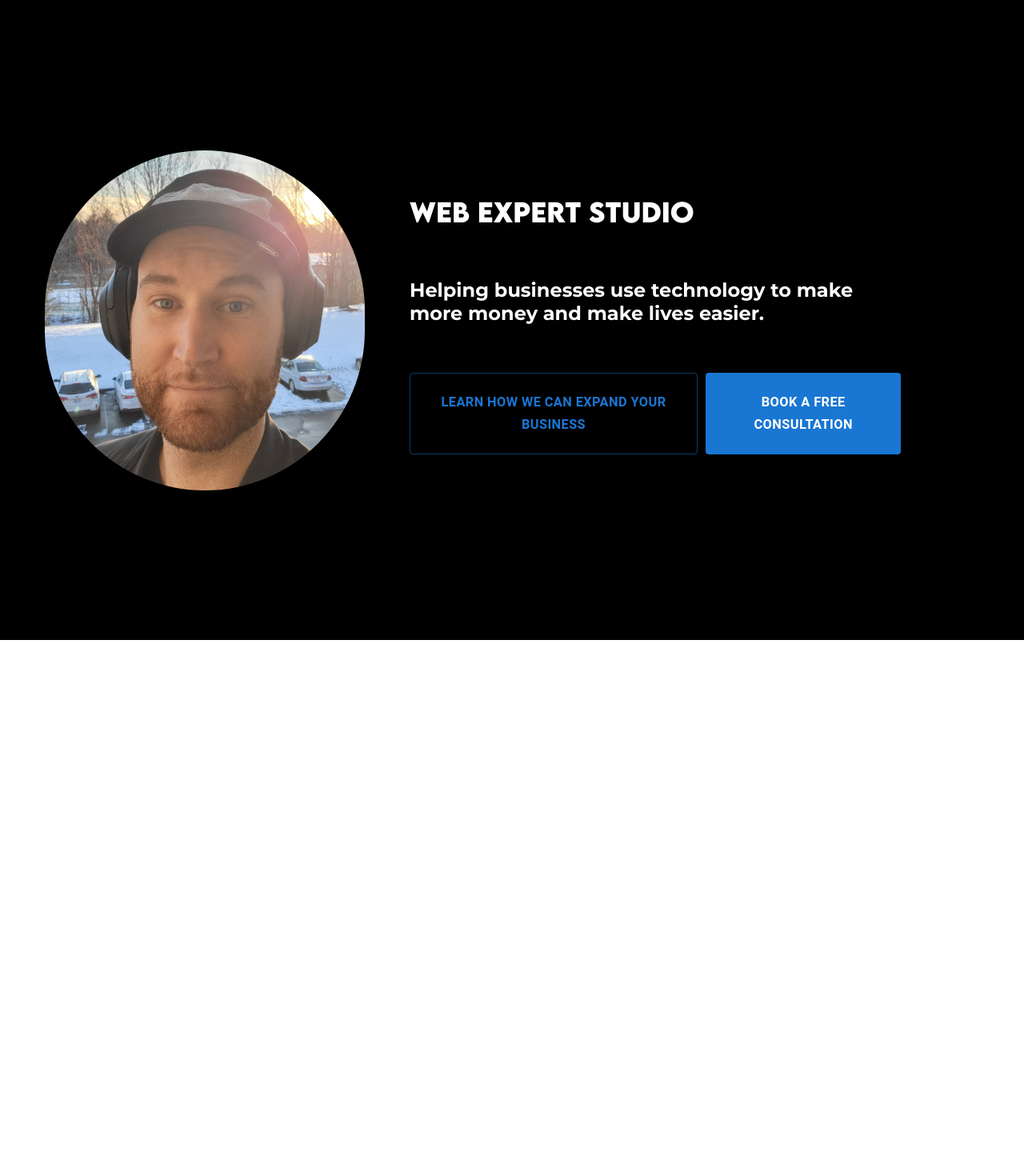
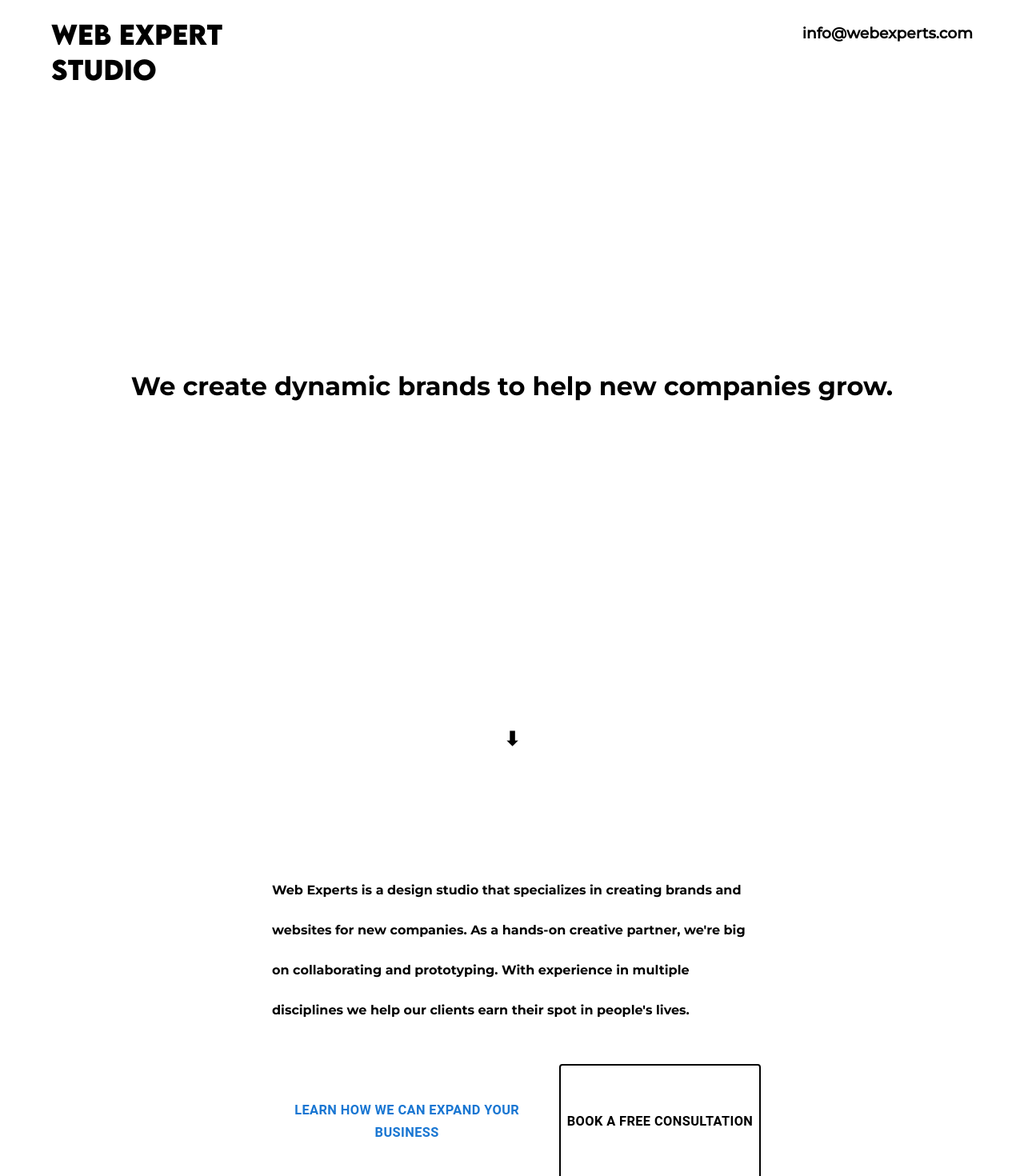
Before and after one commit to CodeJonesW/Wills_Blog, a Next.js app: page / in a window 1280 px wide. Shown: the top 1470 px of the page at 80% size. Before the commit the page ends 800 px from the top, so only its background shows below. Built offline with nearby package versions, Linux system fonts and the light colour scheme.

Commit message:
primary and secondary buttons

```diff
--- a/components/shared/card-modal.tsx
+++ b/components/shared/card-modal.tsx
@@ -6,7 +6,7 @@
 import {
   MonterratBold,
   MonterratMedium,
-  StyledButton,
+  PrimaryButton,
   UnshrinkableDiv,
 } from "./styles";
 import { bull } from "./card";
@@ -106,9 +106,9 @@
               );
             })}
             <UnshrinkableDiv style={{ height: "16px" }} />
-            <StyledButton variant="contained">
+            <PrimaryButton variant="contained">
               Reserve your website
-            </StyledButton>
+            </PrimaryButton>
           </div>
         </Box>
       </motion.div>
--- a/components/shared/styles.tsx
+++ b/components/shared/styles.tsx
@@ -10,17 +10,33 @@
   justify-content: center;
   flex-direction: row;
   background-color: black;
-  color: white;
+  /* color: white; */
 `;
 
-export const StyledButton = styled(Button)`
-  font-size: 1.2em;
+export const SecondaryButton = styled(Button)`
+  font-size: 1em;
   max-width: 360px;
-  max-height: 164px;
-  padding: 8px;
+  color: black;
+  height: 144px;
+  padding: 16px;
   &:hover {
-    background-color: white;
-    color: black;
+    background-color: black;
+    color: white;
+  }
+  border-radius: 16px;
+  font-family: "LemonMilkBold";
+`;
+
+export const PrimaryButton = styled(Button)`
+  font-size: 1em;
+  max-width: 360px;
+  height: 144px;
+  background-color: black;
+  color: white;
+  padding: 16px;
+  &:hover {
+    background-color: black;
+    color: white;
   }
   border-radius: 16px;
   font-family: "LemonMilkBold";
--- a/pages/index.tsx
+++ b/pages/index.tsx
@@ -8,7 +8,8 @@
 import React, { useEffect, useRef, useState } from "react";
 import {
   LandingSection,
-  StyledButton,
+  PrimaryButton,
+  SecondaryButton,
   UnshrinkableDiv,
 } from "../components/shared/styles";
 import { OutlinedCard } from "../components/shared/card";
@@ -31,7 +32,7 @@
 const LeftSection = styled.div`
   display: flex;
   flex: 40%;
-  background-color: black;
+  background-color: white;
   min-height: 772px;
   justify-content: center;
   align-items: center;
@@ -64,7 +65,7 @@
   min-width: 200px;
   min-height: 40px;
   flex-shrink: 0;
-  max-width: 80%;
+  max-width: 100%;
   line-height: 40px;
   flex-direction: row;
   display: flex;
@@ -76,23 +77,33 @@
 
 const CompanyName = styled.h1`
   font-family: "LemonMilkBold";
+  color: "black";
+  max-width: 240px;
 `;
 
 export const ActionTextSection = styled.h1`
-  font-family: "LemonMilkBold";
+  font-family: "MontserratBold";
   color: black;
   text-align: center;
+  font-size: 1.5em;
   line-height: 50px;
 `;
 
 const CompanyTagline = styled.h2`
   font-family: "MontserratBold";
   max-width: 80%;
+  font-size: 2em;
+  color: black;
 `;
 
-const CompanySubTagline = styled.h2`
+const Contact = styled.h3`
   font-family: "MontserratMedium";
   max-width: 80%;
+`;
+
+const ContactContainer = styled.div`
+  display: flex;
+  padding-top: 1%;
 `;
 
 const Home: NextPage = () => {
@@ -106,50 +117,105 @@
   return (
     <HomeContainer className={styles.quartzoBold}>
       <LandingSection
-        style={{ display: isLandingSection1Visible }}
+        style={{
+          display: isLandingSection1Visible,
+          backgroundColor: "white",
+          flexDirection: "column",
+          justifyContent: "flex-start",
+          width: "100vw",
+          height: "200vh",
+        }}
         whileInView={{ opacity: 1 }}
         initial={{ opacity: 0 }}
         transition={{ duration: 4, type: "spring" }}
       >
-        <LeftSection>
-          <Image
-            style={{ borderRadius: 200 }}
-            src="/demoImage.jpeg"
-            width={400}
-            height={425}
-          />
-        </LeftSection>
-        <RightSection>
-          <MainLandingText>
-            <CompanyName>Web Expert Studio</CompanyName>
+        <div
+          style={{
+            display: "flex",
+            width: "90%",
+            paddingLeft: "5%",
+            paddingRight: "5%",
+            flexDirection: "row",
+            justifyContent: "space-between",
+            alignItems: "flex-start",
+          }}
+        >
+          <CompanyName>Web Expert Studio</CompanyName>
+          <ContactContainer>
+            <Contact>info@webexperts.com</Contact>
+          </ContactContainer>
+        </div>
+        <div
+          style={{
+            width: "100%",
+            height: "40vh",
+            alignItems: "center",
+            justifyContent: "center",
+            display: "flex",
+            paddingTop: "15%",
+          }}
+        >
+          <CompanyTagline>
+            We create dynamic brands to help new companies grow.
+          </CompanyTagline>
+        </div>
+        <UnshrinkableDiv style={{ height: "15%" }} />
+        <div
+          style={{
+            flexDirection: "column",
+            display: "flex",
+            justifyContent: "flex-end",
+          }}
+        >
+          <ActionTextSection>⬇</ActionTextSection>
+        </div>
+        <UnshrinkableDiv style={{ height: "5%" }} />
+        <div
+          style={{
+            display: "flex",
+            flexDirection: "column",
+            alignItems: "center",
+          }}
+        >
+          <div style={{ padding: "32px", alignItems: "center" }}>
+            <ActionTextSection
+              style={{ fontSize: "1em", textAlign: "left", maxWidth: "600px" }}
+            >
+              Web Experts is a design studio that specializes in creating brands
+              and websites for new companies. As a hands-on creative partner,
+              we're big on collaborating and prototyping. With experience in
+              multiple disciplines we help our clients earn their spot in
+              people's lives.
+            </ActionTextSection>
+          </div>
 
-            <UnshrinkableDiv style={{ height: 20 }} />
-            <CompanyTagline>
-              Helping businesses use technology to make more money and make
-              lives easier.
-            </CompanyTagline>
-            <SecondaryLandingTextRow style={{ fontFamily: "MontserratMedium" }}>
-              <CompanySubTagline></CompanySubTagline>
-            </SecondaryLandingTextRow>
-            <SecondaryLandingTextRow>
-              <StyledButton
+          <div style={{ width: "100%" }}>
+            <SecondaryLandingTextRow
+              style={{
+                alignContent: "center",
+                justifyContent: "center",
+                flexWrap: "wrap",
+              }}
+            >
+              <PrimaryButton
                 onClick={() => {
                   setIsLandingSection1Visible("none");
                   setIsLandingSection2Visible("flex");
                 }}
-                variant="outlined"
+                style={{ marginBottom: "16px" }}
               >
                 <h3>Learn how we can expand your business</h3>
-              </StyledButton>
-              <UnshrinkableDiv style={{ width: 10 }} />
-              <StyledButton variant="contained">
+              </PrimaryButton>
+              <UnshrinkableDiv style={{ width: "10px", height: "10px" }} />
+              <SecondaryButton
+                sx={{ border: "2px solid black", color: "black" }}
+              >
                 <h3>Book a free consultation</h3>
-              </StyledButton>
+              </SecondaryButton>
             </SecondaryLandingTextRow>
-
-            <UnshrinkableDiv style={{ height: 10 }} />
-          </MainLandingText>
-        </RightSection>
+          </div>
+        </div>
+        <UnshrinkableDiv style={{ height: "5%" }} />
       </LandingSection>
       <LandingSection
         whileInView={{ opacity: 1 }}
@@ -164,6 +230,24 @@
       >
         <motion.div
           style={{
+            display: "flex",
+            width: "90%",
+            paddingLeft: "5%",
+            paddingRight: "5%",
+            flexDirection: "row",
+            justifyContent: "space-between",
+            alignItems: "flex-end",
+          }}
+          whileInView={{ opacity: 1 }}
+          initial={{ opacity: 0 }}
+          transition={{ duration: 4, delay: 3, type: "spring" }}
+        >
+          <ContactContainer>
+            <Contact style={{ color: "white" }}>info@webexperts.com</Contact>
+          </ContactContainer>
+        </motion.div>
+        <motion.div
+          style={{
             color: "white",
             fontFamily: "MontserratBold",
             maxWidth: "700px",
@@ -176,29 +260,25 @@
           transition={{ duration: 4, type: "spring" }}
         >
           <h3 style={{ fontSize: "2.2em", padding: "12px" }}>
-            We know what tools will serve your business best.
+            A website’s design is the #1 factor in determining the credibility
+            of a business.
           </h3>
-          <UnshrinkableDiv style={{ height: 164 }} />
+          <UnshrinkableDiv style={{ height: 64 }} />
           <motion.div
-            style={{ flexDirection: "row" }}
+            style={{ display: "flex", justifyContent: "center" }}
             whileInView={{ opacity: 1 }}
             initial={{ opacity: 0 }}
             transition={{ duration: 4, delay: 2, type: "spring" }}
           >
-            <StyledButton
-              onClick={() => {
-                setIsLandingSection2Visible("none");
-                setIsLandingSection3Visible("flex");
+            <p
+              style={{
+                fontFamily: "MontserratMedium",
+                textAlign: "center",
+                maxWidth: "320px",
               }}
-              variant="contained"
-              style={{ padding: "16px" }}
             >
-              Looking for something fast?
-            </StyledButton>
-            <UnshrinkableDiv style={{ height: "48px" }} />
-            <StyledButton style={{ padding: "16px" }}>
-              Think you need a custom solution?
-            </StyledButton>
+              Lets define what success looks like and work backwards from there.
+            </p>
           </motion.div>
         </motion.div>
       </LandingSection>
```
